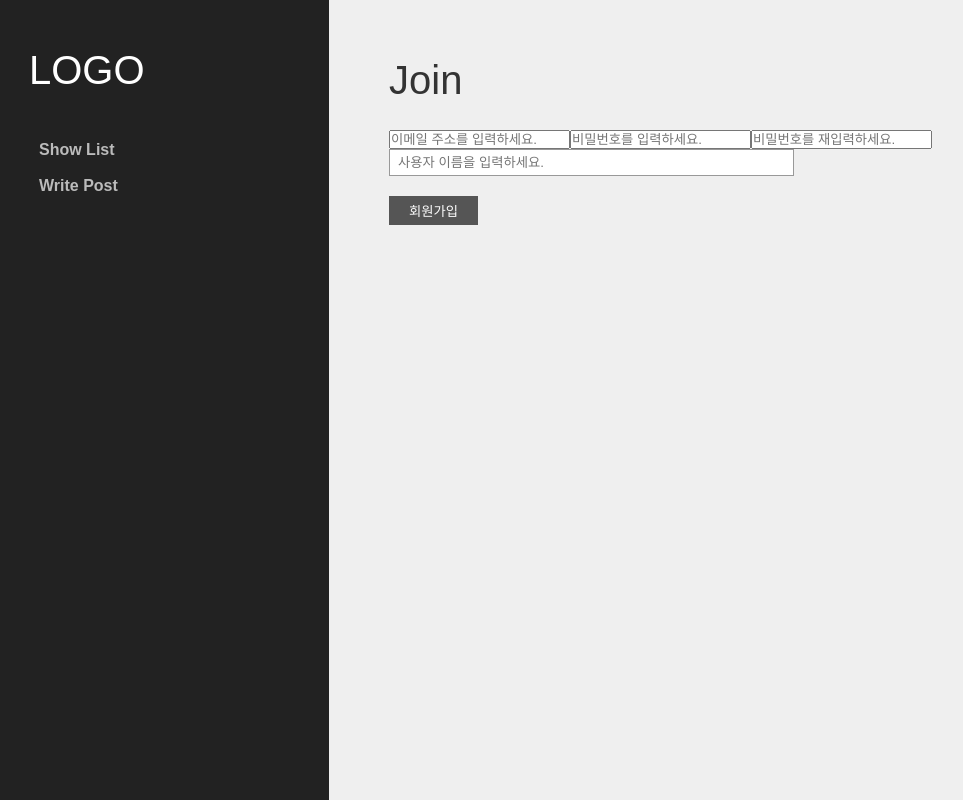
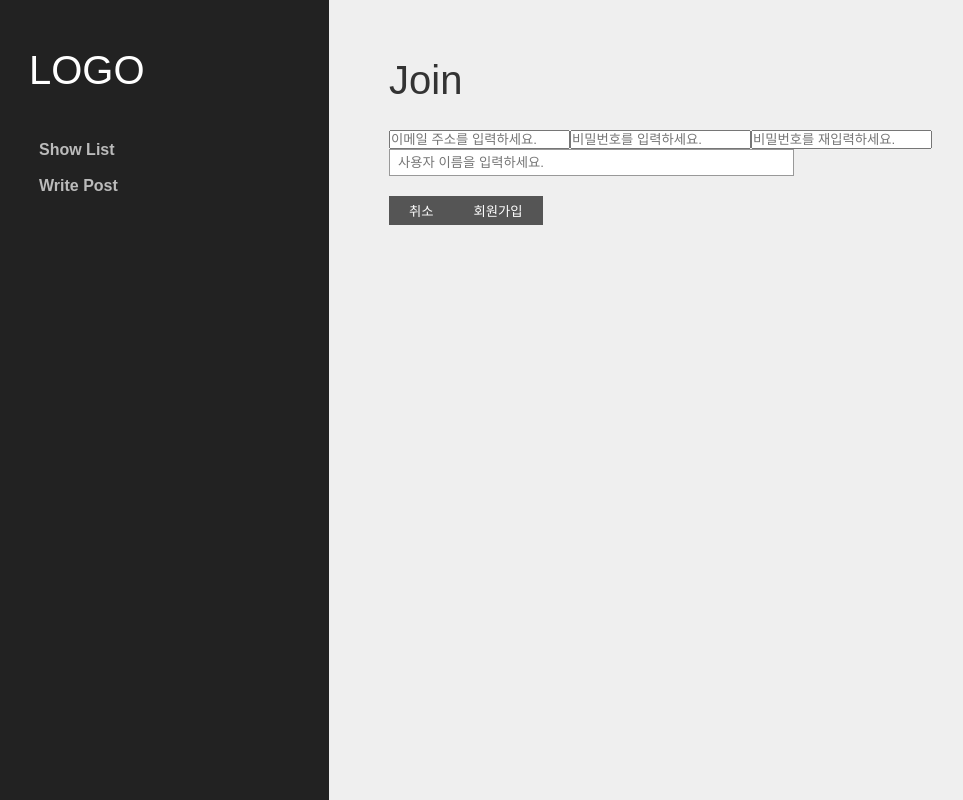
Before and after one commit to chojeongeun/react_node, a React (Create React App) app in the folder client/: page /join in a window 1280 px wide. Shown: the whole page, without its empty margins (21-984 px from the left). Built offline with nearby package versions, Linux system fonts and the light colour scheme.

Commit message:
인증정보 생성시 축하메세지 띄우고 강제 로그인화면 이동

```diff
--- a/client/src/user/Join.jsx
+++ b/client/src/user/Join.jsx
@@ -1,8 +1,10 @@
 import Layout from '../common/Layout';
 import { useState } from 'react';
 import firebase from '../firebase';
+import { useNavigate } from 'react-router-dom';
 
 function Join() {
+	const navigate = useNavigate();
 	const [Email, setEmail] = useState('');
 	const [Pwd1, setPwd1] = useState('');
 	const [Pwd2, setPwd2] = useState('');
@@ -16,6 +18,8 @@
 		const createdUser = await firebase.auth().createUserWithEmailAndPassword(Email, Pwd1);
 		await createdUser.user.updateProfile({ displayName: Name });
 		console.log(createdUser.user);
+		alert('성공적으로 회원가입되었습니다.');
+		navigate('/login');
 	};
 
 	return (
@@ -44,6 +48,7 @@
 				placeholder='사용자 이름을 입력하세요.'
 				onChange={(e) => setName(e.target.value)}
 			/>
+			<button onClick={() => navigate(-1)}>취소</button>
 			<button onClick={handleJoin}>회원가입</button>
 		</Layout>
 	);
```
